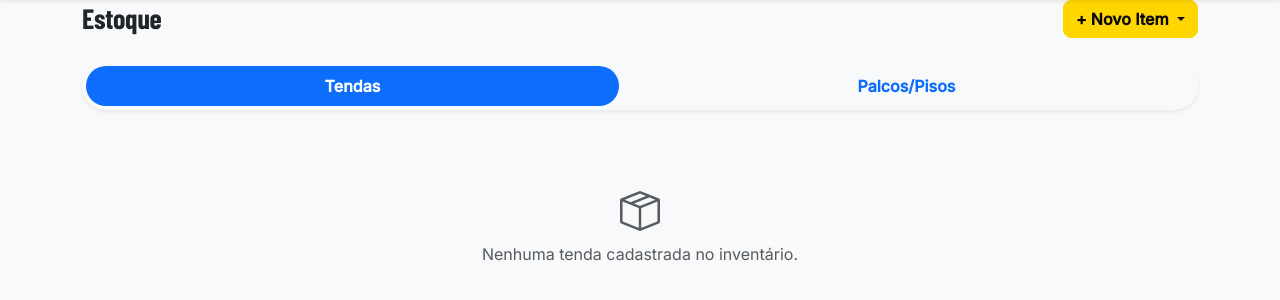
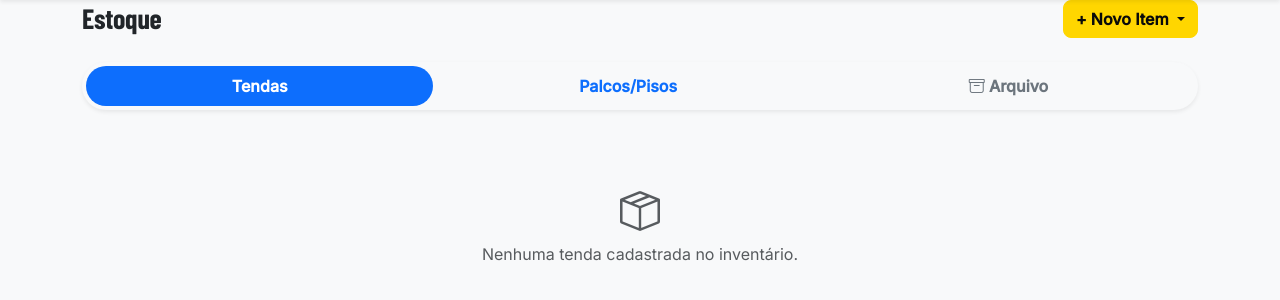
Before and after one commit to JpGeneroso004/LocaPro, a Django app: page /inventario/ in a window 1280 px wide. Shown: the part 80-380 px from the top of the page. Run offline with Django 4.2, Linux system fonts and the light colour scheme; the visitor is signed in with stand-in values (Sample User, id 1); data that the repository does not hold is empty; some web fonts are replaced.

Commit message:
feat(saas): Fase 4 - White-label global UI e Auditoria de Itens Baixados

```diff
--- a/arttendas/core/settings.py
+++ b/arttendas/core/settings.py
@@ -99,6 +99,7 @@ TEMPLATES = [
                 'django.template.context_processors.request',
                 'django.contrib.auth.context_processors.auth',
                 'django.contrib.messages.context_processors.messages',
+                'empresas.context_processors.tenant_context',
             ],
         },
     },
--- /dev/null
+++ b/arttendas/empresas/context_processors.py
@@ -0,0 +1,10 @@
+def tenant_context(request):
+    if request.user.is_authenticated and hasattr(request.user, 'organizacao') and request.user.organizacao:
+        return {
+            'tenant': request.user.organizacao,
+            'tenant_color': request.user.organizacao.cor_primaria,
+        }
+    return {
+        'tenant': None,
+        'tenant_color': '#004581', # Cor padrão de fallback
+    }
--- /dev/null
+++ b/arttendas/empresas/context_processors.py.metadata.json
@@ -0,0 +1,4 @@
+{
+  "summary":  "Criado o Context Processor de Tenant para injetar as configurações visuais (White-label) em todos os templates.",
+  "updatedAt":  "2026-09-05T20:39:35.227805500Z"
+}
--- a/arttendas/eventos/views.py
+++ b/arttendas/eventos/views.py
@@ -59,8 +59,8 @@ def dashboard(request):
     tendas_manutencao = Tenda.objects.filter(status='manutencao').count()
     tendas_disponiveis = total_tendas - tendas_em_uso - tendas_manutencao
 
-    # Considerar conjuntos globais da locadora
-    todos_conjuntos = ConjuntoPalco.objects.all()
+    # Considerar conjuntos globais da locadora (exceto baixados)
+    todos_conjuntos = ConjuntoPalco.objects.exclude(status='baixado')
     total_placas = sum(c.quantidade_placas for c in todos_conjuntos)
 
     # Placas em uso HOJE
--- a/arttendas/inventario/views.py
+++ b/arttendas/inventario/views.py
@@ -49,8 +49,8 @@ def inventario(request):
             else:
                 chapeu_disponiveis += 1
 
-    # Conjuntos de palco/piso
-    conjuntos = list(ConjuntoPalco.objects.all())
+    # Conjuntos de palco/piso ativos
+    conjuntos = list(ConjuntoPalco.objects.exclude(status='baixado').order_by('quantidade_placas'))
     total_placas = sum(c.quantidade_placas for c in conjuntos)
     placas_em_uso = 0
     placas_manutencao = 0
@@ -58,6 +58,10 @@ def inventario(request):
     conjuntos_em_uso = 0
     conjuntos_manutencao = 0
     conjuntos_disponiveis = 0
+
+    # Itens arquivados/baixados para auditoria
+    tendas_baixadas = list(Tenda.objects.filter(status='baixado').order_by('-id'))
+    conjuntos_baixados = list(ConjuntoPalco.objects.filter(status='baixado').order_by('-id'))
 
     for c in conjuntos:
         if c.status == 'manutencao':
@@ -106,6 +110,8 @@ def inventario(request):
         'conjuntos_disponiveis': conjuntos_disponiveis,
         'conjuntos_em_uso': conjuntos_em_uso,
         'conjuntos_manutencao': conjuntos_manutencao,
+        'tendas_baixadas': tendas_baixadas,
+        'conjuntos_baixados': conjuntos_baixados,
     }
     return render(request, 'inventario/inventario.html', context)
 
--- a/arttendas/templates/inventario/inventario.html
+++ b/arttendas/templates/inventario/inventario.html
@@ -23,6 +23,9 @@
   </li>
   <li class="nav-item" role="presentation">
     <button class="nav-link rounded-pill fw-bold" data-bs-toggle="pill" data-bs-target="#palcos" type="button">Palcos/Pisos</button>
+  </li>
+  <li class="nav-item" role="presentation">
+    <button class="nav-link rounded-pill fw-bold text-secondary" data-bs-toggle="pill" data-bs-target="#baixados" type="button"><i class="bi bi-archive"></i> Arquivo</button>
   </li>
 </ul>
 
@@ -97,6 +100,41 @@
       {% endfor %}
     </div>
   </div>
+
+  <!-- BAIXADOS / ARQUIVO TAB -->
+  <div class="tab-pane fade" id="baixados" role="tabpanel">
+
+    <h5 class="fw-bold text-muted mb-3"><i class="bi bi-tent"></i> Tendas Baixadas / Vendidas</h5>
+    <div class="row g-3 mb-5">
+      {% for tenda in tendas_baixadas %}
+        <div class="col-12 col-md-6 col-lg-4">
+          <div class="card p-3 shadow-sm h-100 border-start border-4 border-secondary bg-body-tertiary opacity-75">
+            <h5 class="fw-bold text-decoration-line-through mb-2 text-muted">{{ tenda.codigo }}</h5>
+            <p class="mb-1 small text-muted"><i class="bi bi-arrows-fullscreen"></i> {{ tenda.get_tamanho_display }}</p>
+            <p class="mb-2 small text-muted"><i class="bi bi-tags"></i> {{ tenda.get_tipo_display }}</p>
+            <span class="badge bg-secondary w-100 py-2 mt-auto"><i class="bi bi-archive-fill"></i> Arquivada</span>
+          </div>
+        </div>
+      {% empty %}
+        <div class="col-12 text-muted small"><p>Nenhuma tenda no histórico.</p></div>
+      {% endfor %}
+    </div>
+
+    <h5 class="fw-bold text-muted mb-3"><i class="bi bi-grid-3x3"></i> Palcos/Pisos Baixados</h5>
+    <div class="row g-3">
+      {% for c in conjuntos_baixados %}
+        <div class="col-12 col-md-6 col-lg-4">
+          <div class="card p-3 shadow-sm h-100 border-start border-4 border-secondary bg-body-tertiary opacity-75">
+            <h5 class="fw-bold text-decoration-line-through mb-2 text-muted">{{ c.nome }}</h5>
+            <h3 class="fw-bold text-center my-3 text-muted opacity-50">{{ c.quantidade_placas }} <span class="fs-6 fw-normal">placas</span></h3>
+            <span class="badge bg-secondary w-100 py-2 mt-auto"><i class="bi bi-archive-fill"></i> Arquivado</span>
+          </div>
+        </div>
+      {% empty %}
+        <div class="col-12 text-muted small"><p>Nenhum conjunto no histórico.</p></div>
+      {% endfor %}
+    </div>
+  </div>
 </div>
 
 <!-- Modal Bottom Sheet / Dropup menu for mobile Fab -->
```
